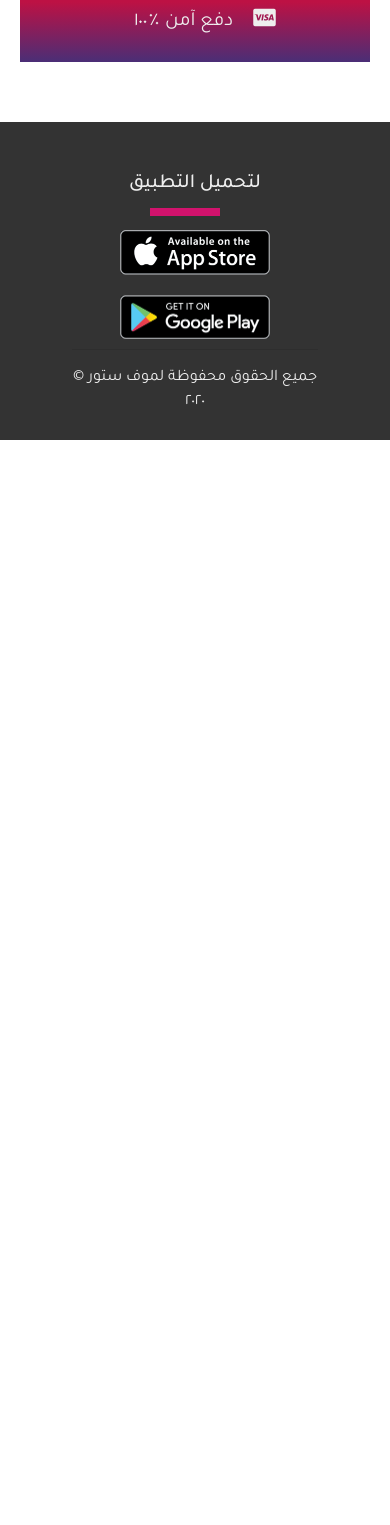
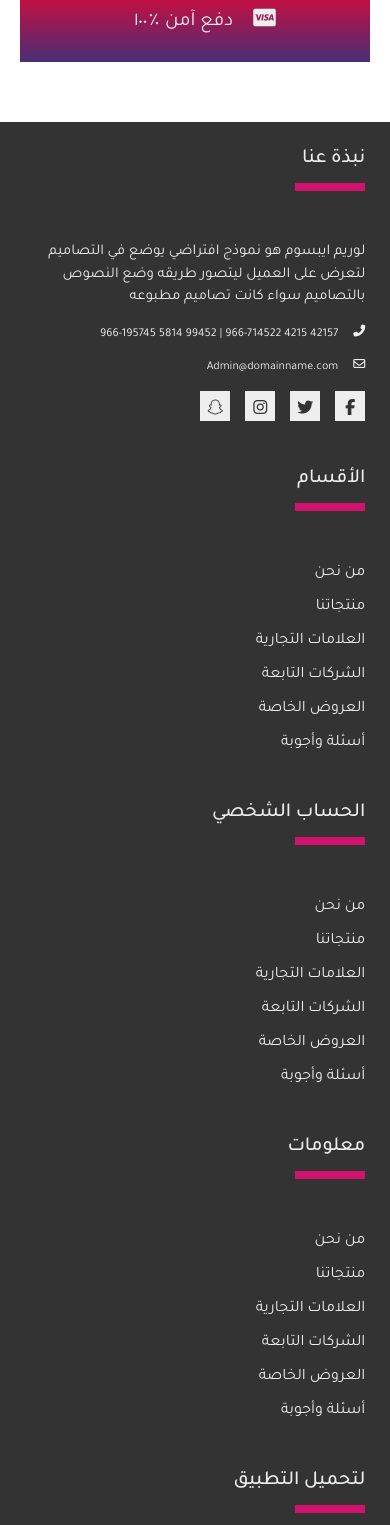
Before and after one commit to muhammadev/moovstore, a Vue app: page / in a window 390 px wide. Shown: the part 10140-11665 px from the top of the page. Before the commit the page ends 10580 px from the top, so only its background shows below. Built offline with nearby package versions, Linux system fonts and the light colour scheme.

Commit message:
improved responsivity

```diff
--- a/src/components/Footer.vue
+++ b/src/components/Footer.vue
@@ -2,7 +2,7 @@
   <footer>
     <div class="container">
       <div class="row">
-        <div class="col col-xl-3 order-5">
+        <div class="col-md col-xl-3 order-md-5">
           <h3>نبذة عنا</h3>
 			<div class="text-holder">
 				<p class="about"> لوريم ايبسوم هو نموذج افتراضي يوضع في التصاميم لتعرض على العميل ليتصور طريقه وضع النصوص بالتصاميم سواء كانت تصاميم مطبوعه</p>
@@ -30,7 +30,7 @@
 			</div>
           </div>
         </div>
-        <div class="col order-4">
+        <div class="col-md order-md-4">
 			<h3>الأقسام</h3>
 			<ul>
 				<a href="#"><li>من نحن</li></a>
@@ -41,7 +41,7 @@
 				<a href="#"><li>أسئلة وأجوبة</li></a>
 			</ul>
         </div>
-        <div class="col order-3">
+        <div class="col-md order-md-3">
 			<h3>الحساب الشخصي</h3>
 			<ul>
 				<a href="#"><li>من نحن</li></a>
@@ -52,7 +52,7 @@
 				<a href="#"><li>أسئلة وأجوبة</li></a>
 			</ul>
         </div>
-        <div class="col order-2">
+        <div class="col-md order-md-2">
 			<h3>معلومات</h3>
 			<ul>
 				<a href="#"><li>من نحن</li></a>
@@ -63,7 +63,7 @@
 				<a href="#"><li>أسئلة وأجوبة</li></a>
 			</ul>
         </div>
-        <div class="col order-1 apps">
+        <div class="col-md order-md-1 apps">
             <h3>لتحميل التطبيق</h3>
 			<div class="app-badges">
 				<img src="@/assets/imgs/appstore.png" alt="" />
@@ -91,6 +91,11 @@ footer{
 	background: #333;
 	color: #eee;
 	text-align: end;
+	.container {
+		.row {
+			& > * {
+				margin: 15px 0;
+			}
 			h3 {
 				font-size: 20px !important;
 				&::after {
@@ -165,27 +170,12 @@ footer{
 				text-align: center;
 			}
 		}
-
-@media screen and (max-width: 779px) {
-	.container {
-		.row {
-			& > * {
-				display: none;
-			}
-			.apps {
-				display: block;
-				text-align: center;
-				h3 {
-					&::after {
-						margin-right: 40%;
-					}
-				}
-				.app-badges {
-					align-items: center;
-				}
-			}
-		}
 	}
 }
 
+@media screen and (max-width: 767px) {
+	footer {
+		padding: 10px 0;
+	}
+}
 </style>
```
Lines whose indentation alone changed are shown as unchanged.
